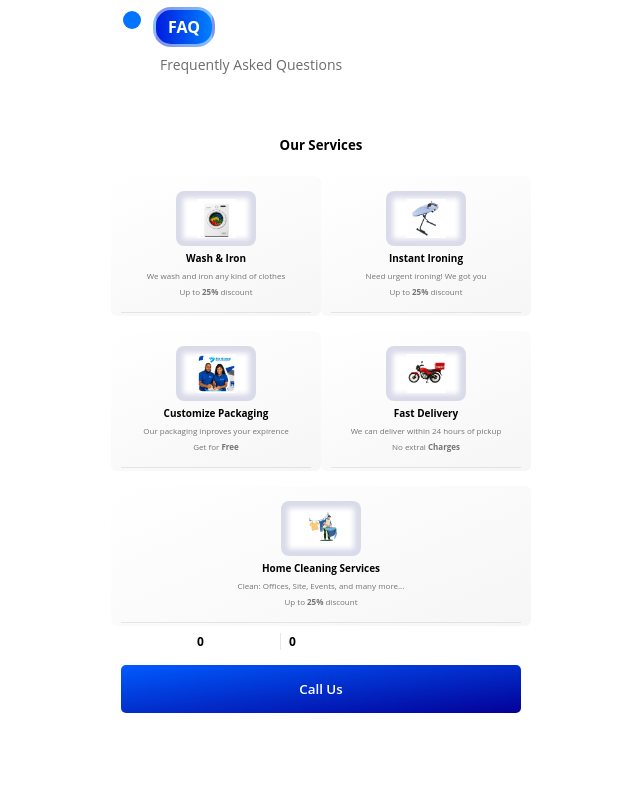
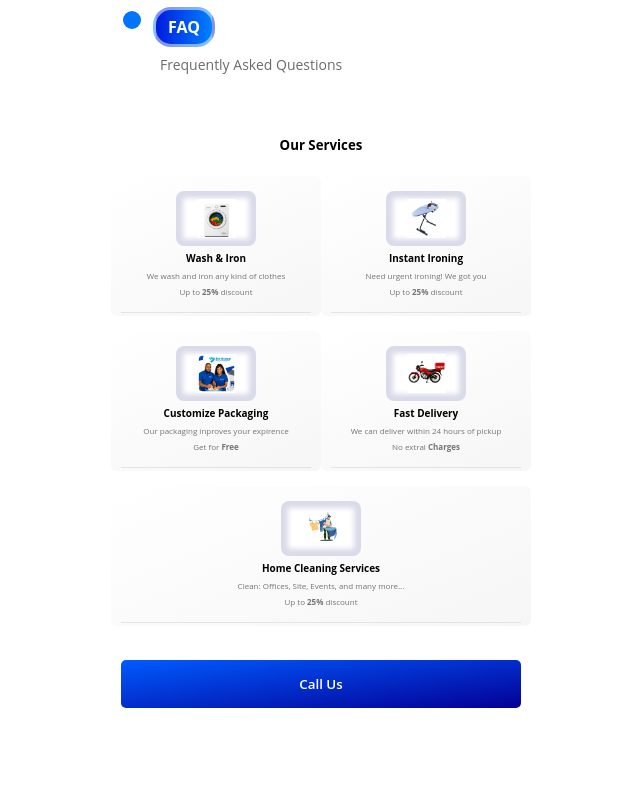
Before and after one commit to sib-laundry/sib-laundry.github.io, a plain HTML site: page index.html in a window 1280 px wide. Shown: the part 2015-2813 px from the top of the page, without its empty margins (319-959 px from the left). Drawn offline with Linux system fonts and the light colour scheme.

Commit message:
Update index.html

```diff
--- a/index.html
+++ b/index.html
@@ -2224,15 +2224,7 @@ tr > td:last-child, tr > th:last-child{
     <h5>Home Cleaning Services</h5>
     <p>Clean: Offices, Site, Events, and many more...</p>
     <p class="card_line">Up to <b>25%</b> discount</p>
-    <div class="flob">
-      <div flo="" w_40="">
-        <div style="border-right: 1px solid #c2c2c263;"><b>0</b></div>
-      </div>
-      <div flo="" w_60="">
-        <b><i class="fa-solid fa-wand-magic-sparkles"></i> 0</b>
-      </div>
-      <div cl=""></div>
-    </div>
+    <br>
     <div center="" style="padding-top: 15px;">
       <button class="btn" w_100="">Call Us</button>
     </div>
@@ -2251,6 +2243,8 @@ tr > td:last-child, tr > th:last-child{
       <div cl></div>
 
       <pre cl>
+
+
 
 
 
```
